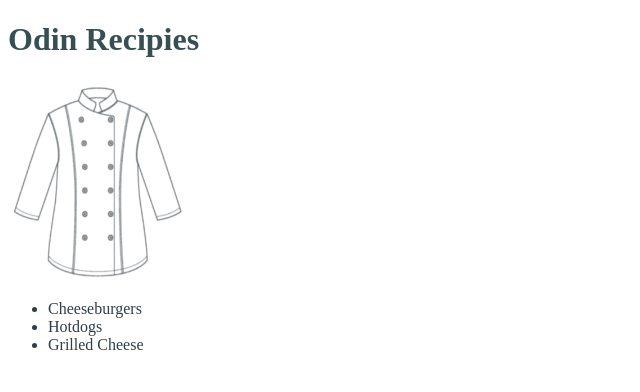
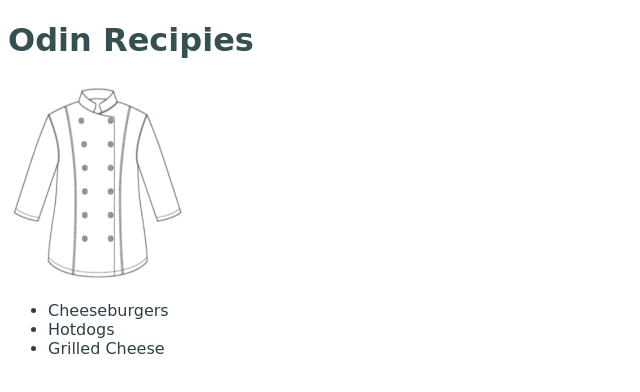
Before and after one commit to chasead91/odin-recipes, a plain HTML site: page index.html in a window 1280 px wide. Shown: the whole page, without its empty margins (0-640 px from the left). Drawn offline with Linux system fonts and the light colour scheme.

Commit message:
Add Font Family Property

```diff
--- a/styles.css
+++ b/styles.css
@@ -1,6 +1,7 @@
 body {
     background-color: white ;
     color: #2f3e46;
+    font-family: "Brush Script MT", cursive;
 }
 
 h1 {
```
